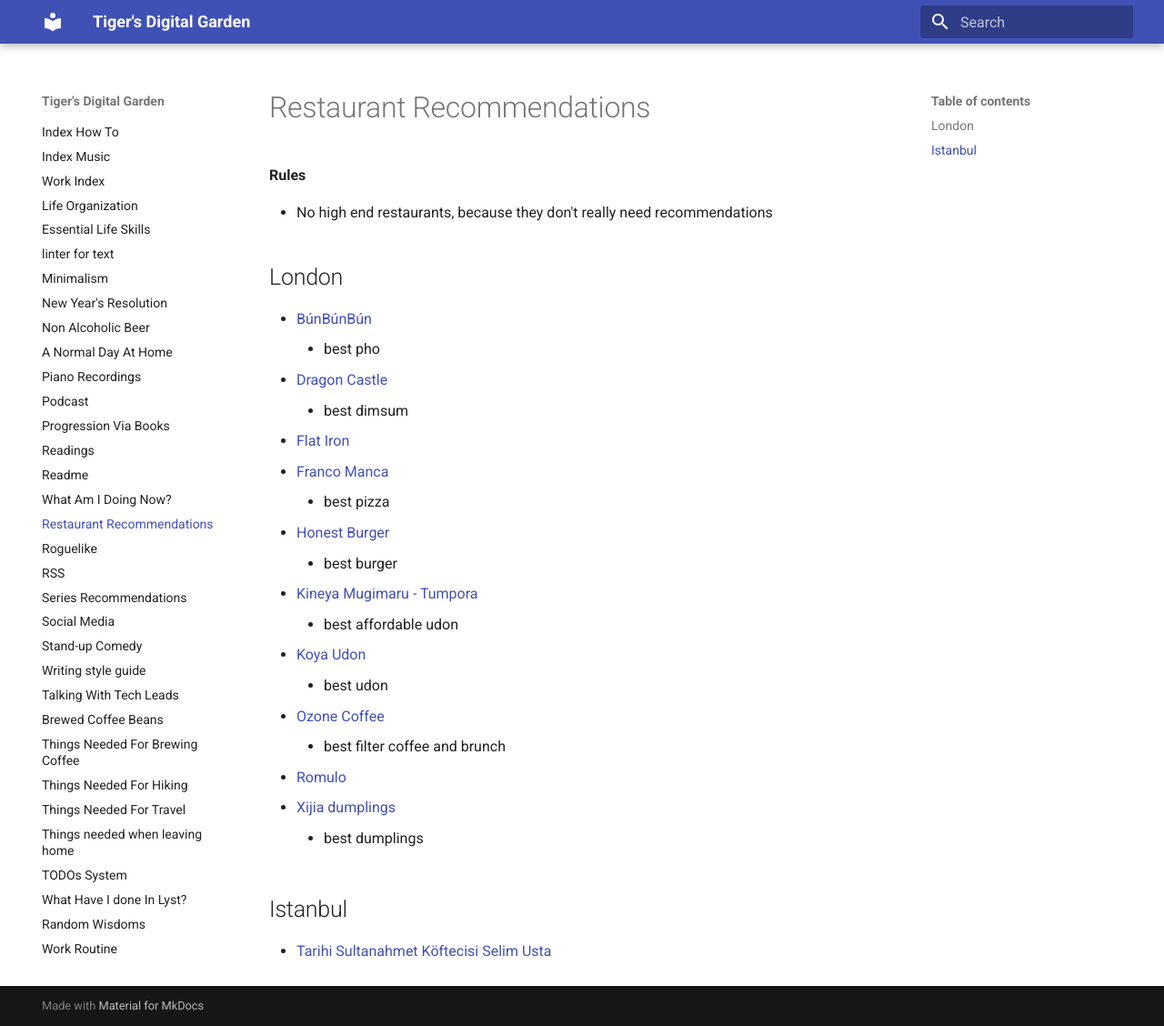
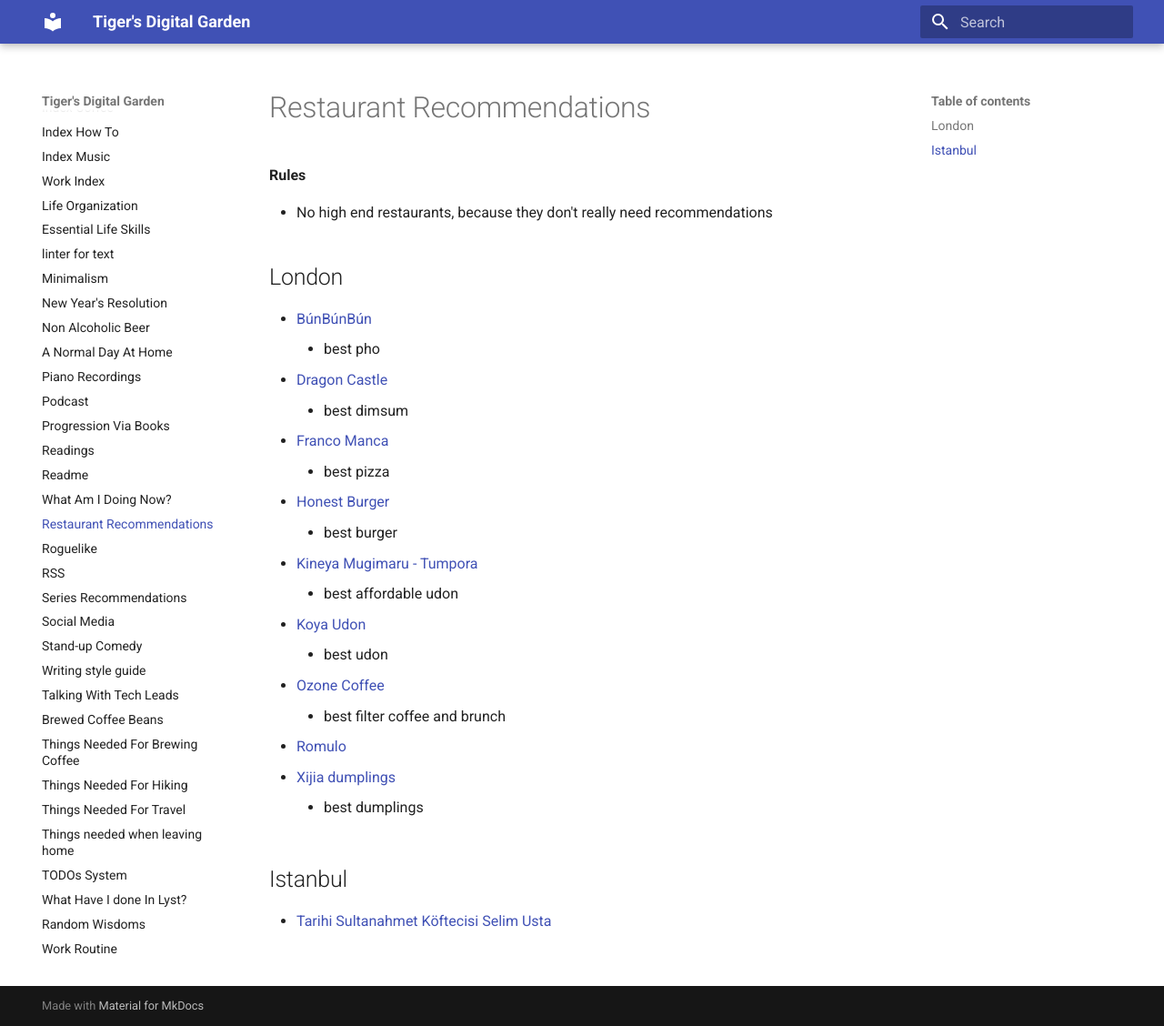
Before and after one commit to ynotstartups/notes, an MkDocs documentation site: the page built from notes/restaurant-recommendations.md, in a window 1280 px wide and 1128 px high. Shown: the whole window at 91% size. Built offline with MkDocs 1.6.1 and Material for MkDocs 9.7.7, drawn with Linux system fonts in a browser that asks for light colours.

Commit message:
remove flat iron

```diff
--- a/notes/restaurant-recommendations.md
+++ b/notes/restaurant-recommendations.md
@@ -10,7 +10,6 @@
   - best pho
 - [Dragon Castle](https://www.dragoncastlelondon.com/)
   - best dimsum
-- [Flat Iron](https://flatironsteak.co.uk/)
 - [Franco Manca](https://www.francomanca.co.uk/)
   - best pizza
 - [Honest Burger](https://www.honestburgers.co.uk/)
```
